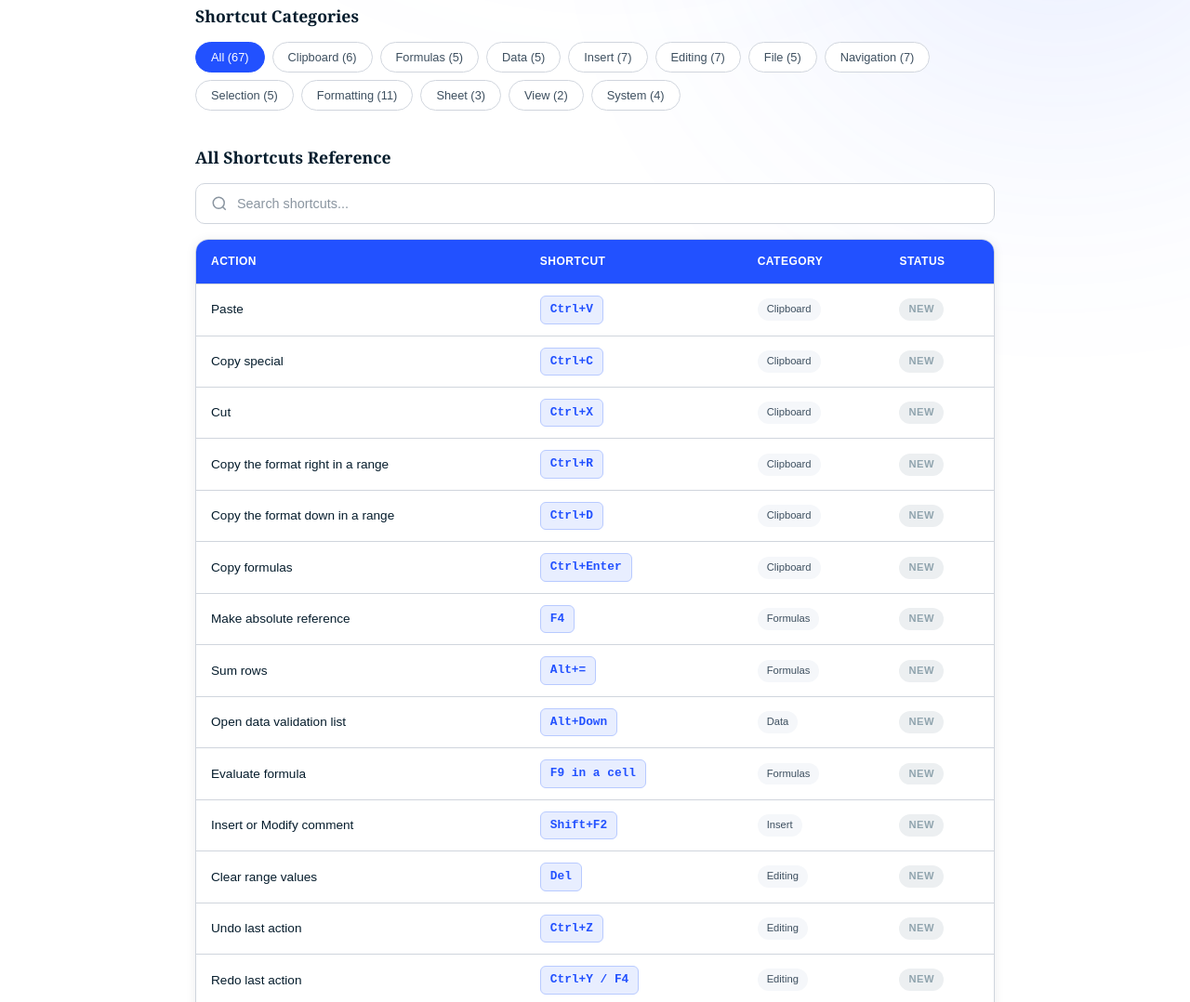
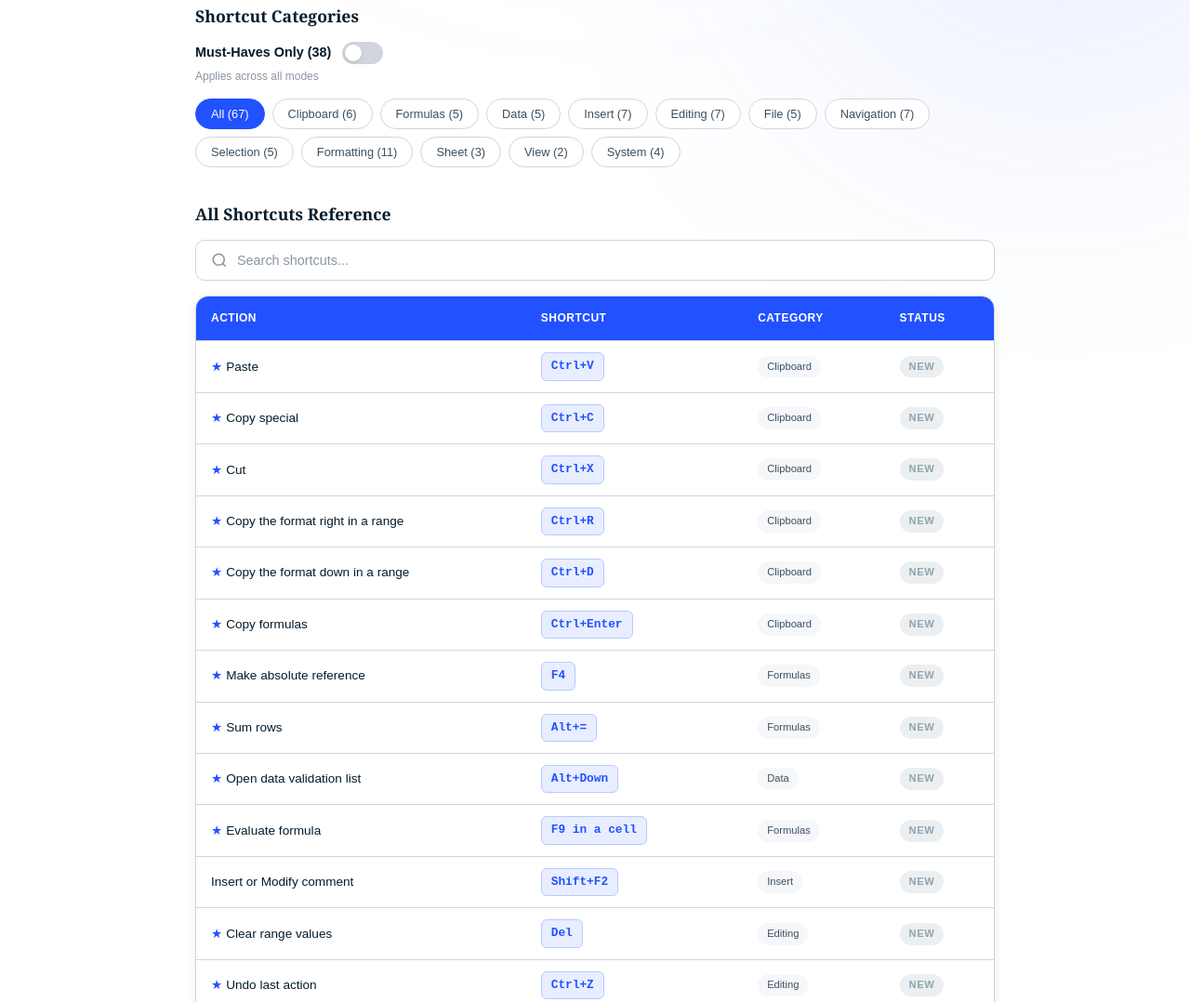
Before and after one commit to mattmarshel/xlsx-shortcut-game, a plain HTML site: page index.html in a window 1280 px wide. Shown: the part 827-1905 px from the top of the page at 93% size. Drawn offline with Linux system fonts and the light colour scheme.

Commit message:
Add must-have shortcuts filter with toggle UI
Marks 38 essential shortcuts as must-haves and adds a toggle to filter
all modes (Learn, Practice, Quiz, Speed Run) to only practice must-haves.
Includes star badge indicators in the reference table and category chip
count updates.

Co-Authored-By: Claude Opus 4.6 <noreply@anthropic.com>

```diff
--- a/app.js
+++ b/app.js
@@ -5,65 +5,65 @@
 
 // ===== SHORTCUT DATA =====
 const SHORTCUTS = [
-    { title: "Paste", key: "Ctrl+V", category: "Clipboard" },
-    { title: "Copy special", key: "Ctrl+C", category: "Clipboard" },
-    { title: "Cut", key: "Ctrl+X", category: "Clipboard" },
-    { title: "Copy the format right in a range", key: "Ctrl+R", category: "Clipboard" },
-    { title: "Copy the format down in a range", key: "Ctrl+D", category: "Clipboard" },
-    { title: "Copy formulas", key: "Ctrl+Enter", category: "Clipboard" },
-    { title: "Make absolute reference", key: "F4", category: "Formulas" },
-    { title: "Sum rows", key: "Alt+=", category: "Formulas" },
-    { title: "Open data validation list", key: "Alt+Down", category: "Data" },
-    { title: "Evaluate formula", key: "F9 in a cell", category: "Formulas" },
+    { title: "Paste", key: "Ctrl+V", category: "Clipboard", mustHave: true },
+    { title: "Copy special", key: "Ctrl+C", category: "Clipboard", mustHave: true },
+    { title: "Cut", key: "Ctrl+X", category: "Clipboard", mustHave: true },
+    { title: "Copy the format right in a range", key: "Ctrl+R", category: "Clipboard", mustHave: true },
+    { title: "Copy the format down in a range", key: "Ctrl+D", category: "Clipboard", mustHave: true },
+    { title: "Copy formulas", key: "Ctrl+Enter", category: "Clipboard", mustHave: true },
+    { title: "Make absolute reference", key: "F4", category: "Formulas", mustHave: true },
+    { title: "Sum rows", key: "Alt+=", category: "Formulas", mustHave: true },
+    { title: "Open data validation list", key: "Alt+Down", category: "Data", mustHave: true },
+    { title: "Evaluate formula", key: "F9 in a cell", category: "Formulas", mustHave: true },
     { title: "Insert or Modify comment", key: "Shift+F2", category: "Insert" },
-    { title: "Clear range values", key: "Del", category: "Editing" },
-    { title: "Undo last action", key: "Ctrl+Z", category: "Editing" },
+    { title: "Clear range values", key: "Del", category: "Editing", mustHave: true },
+    { title: "Undo last action", key: "Ctrl+Z", category: "Editing", mustHave: true },
     { title: "Redo last action", key: "Ctrl+Y / F4", category: "Editing" },
     { title: "Open 'Name Range' dialog", key: "Ctrl+F3", category: "Formulas" },
     { title: "Open file", key: "Ctrl+O", category: "File" },
     { title: "Print", key: "Ctrl+P", category: "File" },
-    { title: "Save", key: "Ctrl+S", category: "File" },
-    { title: "Group rows or columns", key: "Alt+D+G+G", category: "Data" },
-    { title: "Ungroup rows or columns", key: "Alt+D+G+U", category: "Data" },
-    { title: "Insert or remove auto filter", key: "Alt+D+F+F", category: "Data" },
+    { title: "Save", key: "Ctrl+S", category: "File", mustHave: true },
+    { title: "Group rows or columns", key: "Alt+D+G+G", category: "Data", mustHave: true },
+    { title: "Ungroup rows or columns", key: "Alt+D+G+U", category: "Data", mustHave: true },
+    { title: "Insert or remove auto filter", key: "Alt+D+F+F", category: "Data", mustHave: true },
     { title: "Show all rows in autofiltered table", key: "Alt+D+F+S", category: "Data" },
-    { title: "Find", key: "Ctrl+F", category: "Editing" },
-    { title: "Select and show A1", key: "Ctrl+Home", category: "Navigation" },
-    { title: "Select last used cell", key: "Ctrl+End", category: "Navigation" },
-    { title: "Select range", key: "Shift+Arrow", category: "Selection" },
-    { title: "Select rows or columns", key: "Ctrl+Space", category: "Selection" },
+    { title: "Find", key: "Ctrl+F", category: "Editing", mustHave: true },
+    { title: "Select and show A1", key: "Ctrl+Home", category: "Navigation", mustHave: true },
+    { title: "Select last used cell", key: "Ctrl+End", category: "Navigation", mustHave: true },
+    { title: "Select range", key: "Shift+Arrow", category: "Selection", mustHave: true },
+    { title: "Select rows or columns", key: "Ctrl+Space", category: "Selection", mustHave: true },
     { title: "Select rows", key: "Ctrl+Shift", category: "Selection" },
-    { title: "Select visible cells only", key: "Alt+;", category: "Selection" },
-    { title: "Select all surrounding cells", key: "Ctrl+A", category: "Selection" },
+    { title: "Select visible cells only", key: "Alt+;", category: "Selection", mustHave: true },
+    { title: "Select all surrounding cells", key: "Ctrl+A", category: "Selection", mustHave: true },
     { title: "Replace", key: "Ctrl+H", category: "Editing" },
     { title: "Scientific number format", key: "Ctrl+^", category: "Formatting" },
-    { title: "Cell format", key: "Ctrl+Shift+1", category: "Formatting" },
-    { title: "Number format", key: "Ctrl+!", category: "Formatting" },
-    { title: "Cycle heading", key: "Ctrl+Alt+H", category: "Formatting" },
-    { title: "Cycle style", key: "Ctrl+Alt+S", category: "Formatting" },
-    { title: "Clear formats", key: "Alt+E+A+S", category: "Formatting" },
+    { title: "Cell format", key: "Ctrl+Shift+1", category: "Formatting", mustHave: true },
+    { title: "Number format", key: "Ctrl+!", category: "Formatting", mustHave: true },
+    { title: "Cycle heading", key: "Ctrl+Alt+H", category: "Formatting", mustHave: true },
+    { title: "Cycle style", key: "Ctrl+Alt+S", category: "Formatting", mustHave: true },
+    { title: "Clear formats", key: "Alt+E+A+S", category: "Formatting", mustHave: true },
     { title: "Currency format", key: "Ctrl+$", category: "Formatting" },
     { title: "Italic", key: "Ctrl+I", category: "Formatting" },
     { title: "Underline", key: "Ctrl+U", category: "Formatting" },
-    { title: "Bold", key: "Ctrl+B", category: "Formatting" },
-    { title: "Percentage format", key: "Ctrl+Shift+%", category: "Formatting" },
+    { title: "Bold", key: "Ctrl+B", category: "Formatting", mustHave: true },
+    { title: "Percentage format", key: "Ctrl+Shift+%", category: "Formatting", mustHave: true },
     { title: "Insert time", key: "Ctrl+:", category: "Insert" },
-    { title: "Delete cell/range/row/column", key: "Ctrl+Shift+-", category: "Insert" },
-    { title: "Insert table", key: "Ctrl+T", category: "Insert" },
+    { title: "Delete cell/range/row/column", key: "Ctrl+Shift+-", category: "Insert", mustHave: true },
+    { title: "Insert table", key: "Ctrl+T", category: "Insert", mustHave: true },
     { title: "Insert sheet", key: "Shift+F11", category: "Insert" },
-    { title: "Insert cell/range/row/column", key: "Ctrl+Shift++", category: "Insert" },
+    { title: "Insert cell/range/row/column", key: "Ctrl+Shift++", category: "Insert", mustHave: true },
     { title: "Insert date", key: "Ctrl+;", category: "Insert" },
     { title: "Insert range name", key: "F3", category: "Formulas" },
-    { title: "Move to right sheet", key: "Ctrl+Page Down", category: "Navigation" },
-    { title: "Move to left sheet", key: "Ctrl+Page Up", category: "Navigation" },
+    { title: "Move to right sheet", key: "Ctrl+Page Down", category: "Navigation", mustHave: true },
+    { title: "Move to left sheet", key: "Ctrl+Page Up", category: "Navigation", mustHave: true },
     { title: "Open contextual menu (right-click)", key: "Shift+F10", category: "Navigation" },
-    { title: "Move to edge of data region", key: "Ctrl+Arrow", category: "Navigation" },
+    { title: "Move to edge of data region", key: "Ctrl+Arrow", category: "Navigation", mustHave: true },
     { title: "Open 'Go To' dialog", key: "Ctrl+G", category: "Navigation" },
     { title: "Spellcheck", key: "F7", category: "Editing" },
     { title: "Delete sheet", key: "Alt+E+L", category: "Sheet" },
     { title: "Move or copy sheet", key: "Alt+E+M", category: "Sheet" },
-    { title: "Rename sheet", key: "Alt+O+H+R", category: "Sheet" },
-    { title: "Show cell content", key: "F2", category: "Editing" },
+    { title: "Rename sheet", key: "Alt+O+H+R", category: "Sheet", mustHave: true },
+    { title: "Show cell content", key: "F2", category: "Editing", mustHave: true },
     { title: "Hide or show ribbon", key: "Ctrl+F1", category: "View" },
     { title: "Open zoom dialog", key: "Alt+V+Z", category: "View" },
     { title: "Close application", key: "Alt+F4", category: "File" },
@@ -930,7 +930,8 @@ let state = {
     speedScore: 0,
     speedTimer: null,
     speedTimeLeft: 60,
-    activeCategory: null
+    activeCategory: null,
+    mustHaveOnly: false
 };
 
 // ===== INIT =====
@@ -1015,8 +1016,10 @@ function shuffle(arr) {
 }
 
 function getFilteredShortcuts() {
-    if (!state.activeCategory) return [...SHORTCUTS];
-    return SHORTCUTS.filter(s => s.category === state.activeCategory);
+    let shortcuts = [...SHORTCUTS];
+    if (state.activeCategory) shortcuts = shortcuts.filter(s => s.category === state.activeCategory);
+    if (state.mustHaveOnly) shortcuts = shortcuts.filter(s => s.mustHave);
+    return shortcuts;
 }
 
 function getMasteredCount() { return Object.values(state.progress).filter(p => p.status === 'mastered').length; }
@@ -1074,9 +1077,40 @@ function switchView(mode) {
 // ===== DASHBOARD =====
 function setupDashboard() {
     updateProgressRing();
+    renderMustHaveToggle();
     renderCategoryChips();
     renderShortcutTable();
     document.getElementById('resetProgress').onclick = resetAllProgress;
+}
+
+function renderMustHaveToggle() {
+    const container = document.getElementById('mustHaveToggle');
+    if (!container) return;
+    const mustHaveCount = SHORTCUTS.filter(s => s.mustHave).length;
+    container.innerHTML = `
+        <label class="toggle-switch-label">
+            <span class="toggle-text">Must-Haves Only (${mustHaveCount})</span>
+            <div class="toggle-switch">
+                <input type="checkbox" id="mustHaveCheck" ${state.mustHaveOnly ? 'checked' : ''}>
+                <span class="toggle-slider"></span>
+            </div>
+        </label>
+        <span class="toggle-hint">Applies across all modes</span>
+    `;
+    document.getElementById('mustHaveCheck').addEventListener('change', (e) => {
+        state.mustHaveOnly = e.target.checked;
+        renderCategoryChips();
+        renderShortcutTable();
+        // Re-init active mode
+        const activeView = document.querySelector('.view.active');
+        if (activeView) {
+            const mode = activeView.id;
+            if (mode === 'learn') initLearnDeck();
+            if (mode === 'practice') initPractice();
+            if (mode === 'quiz') initQuiz();
+            if (mode === 'speed') initSpeed();
+        }
+    });
 }
 
 function updateProgressRing() {
@@ -1095,13 +1129,15 @@ function updateProgressRing() {
 function renderCategoryChips() {
     const container = document.getElementById('categoryChips');
     container.innerHTML = '';
+    const pool = state.mustHaveOnly ? SHORTCUTS.filter(s => s.mustHave) : SHORTCUTS;
     const allChip = document.createElement('button');
     allChip.className = 'category-chip' + (!state.activeCategory ? ' active' : '');
-    allChip.textContent = `All (${SHORTCUTS.length})`;
+    allChip.textContent = `All (${pool.length})`;
     allChip.addEventListener('click', () => { state.activeCategory = null; renderCategoryChips(); renderShortcutTable(); });
     container.appendChild(allChip);
     CATEGORIES.forEach(cat => {
-        const count = SHORTCUTS.filter(s => s.category === cat).length;
+        const count = pool.filter(s => s.category === cat).length;
+        if (state.mustHaveOnly && count === 0) return;
         const chip = document.createElement('button');
         chip.className = 'category-chip' + (state.activeCategory === cat ? ' active' : '');
         chip.textContent = `${cat} (${count})`;
@@ -1121,7 +1157,8 @@ function renderShortcutTable(filter = '') {
     shortcuts.forEach(s => {
         const p = state.progress[s.title];
         const tr = document.createElement('tr');
-        tr.innerHTML = `<td>${s.title}</td><td><span class="shortcut-key">${s.key}</span></td><td><span class="category-badge">${s.category}</span></td><td><span class="status-badge ${p.status}">${p.status}</span></td>`;
+        const star = s.mustHave ? '<span class="must-have-badge" title="Must-have shortcut">&#9733;</span>' : '';
+        tr.innerHTML = `<td>${star}${s.title}</td><td><span class="shortcut-key">${s.key}</span></td><td><span class="category-badge">${s.category}</span></td><td><span class="status-badge ${p.status}">${p.status}</span></td>`;
         tbody.appendChild(tr);
     });
     const searchInput = document.getElementById('searchInput');
--- a/index.html
+++ b/index.html
@@ -133,6 +133,7 @@
 
             <div class="category-filter-section">
                 <h3>Shortcut Categories</h3>
+                <div class="must-have-toggle" id="mustHaveToggle"></div>
                 <div class="category-chips" id="categoryChips"></div>
             </div>
 
--- a/style.css
+++ b/style.css
@@ -137,6 +137,19 @@ body {
 .speed-icon { background:linear-gradient(135deg,#051C2C,#2251FF); color:white; }
 .mode-card h3 { font-size:1.05rem; font-weight:700; margin-bottom:6px; }
 .mode-card p { font-size:.8rem; color:var(--text-dim); line-height:1.4; }
+
+/* Must-have toggle */
+.must-have-toggle { margin-bottom:14px; }
+.toggle-switch-label { display:flex; align-items:center; gap:12px; cursor:pointer; }
+.toggle-text { font-size:.9rem; font-weight:600; color:var(--text); }
+.toggle-hint { display:block; font-size:.75rem; color:var(--text-muted); margin-top:4px; }
+.toggle-switch { position:relative; width:44px; height:24px; flex-shrink:0; }
+.toggle-switch input { opacity:0; width:0; height:0; }
+.toggle-slider { position:absolute; cursor:pointer; top:0; left:0; right:0; bottom:0; background:var(--border); border-radius:24px; transition:var(--transition); }
+.toggle-slider::before { content:''; position:absolute; height:18px; width:18px; left:3px; bottom:3px; background:white; border-radius:50%; transition:var(--transition); box-shadow:0 1px 3px rgba(0,0,0,.15); }
+.toggle-switch input:checked + .toggle-slider { background:var(--accent); }
+.toggle-switch input:checked + .toggle-slider::before { transform:translateX(20px); }
+.must-have-badge { color:var(--accent); font-size:.85rem; margin-right:4px; }
 
 /* Category chips */
 .category-filter-section { margin-bottom:36px; }
```
